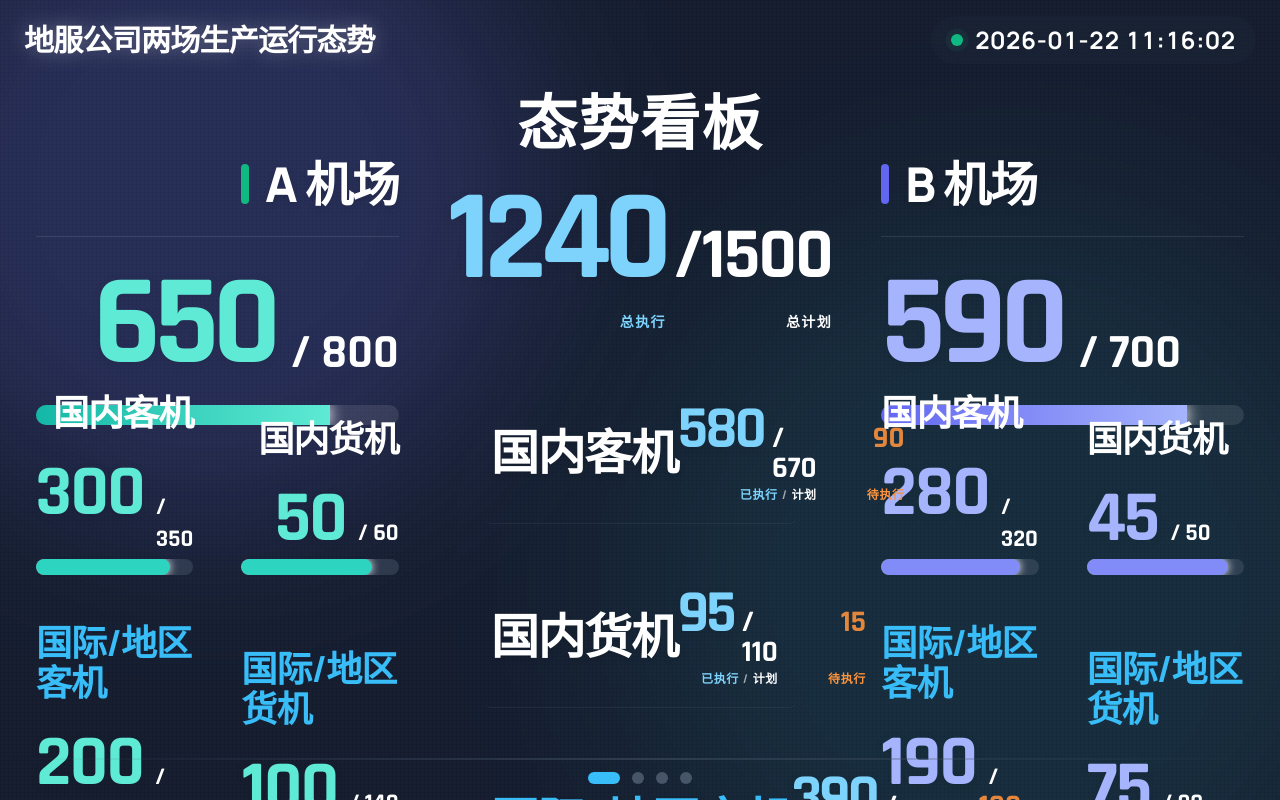
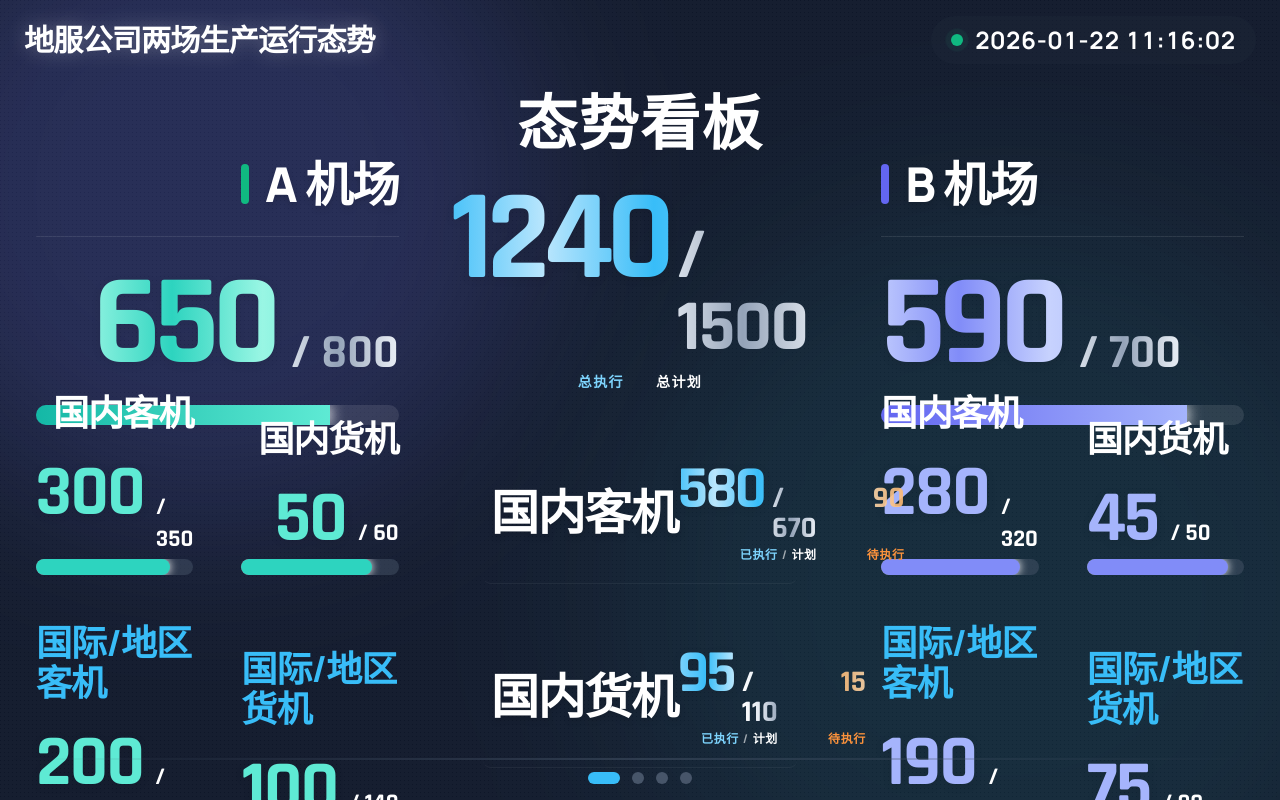
Before and after one commit to fwilyair/dashboard, a React (Vite) app: page / in a window 1280 px wide. Built offline with nearby package versions, Linux system fonts and the light colour scheme.

Commit message:
Implement liquid flow animation for stats numbers

```diff
--- a/components/AirportPanel.tsx
+++ b/components/AirportPanel.tsx
@@ -23,8 +23,44 @@ export const AirportPanel: React.FC<AirportPanelProps> = ({ data, children }) =>
       : (isTeal ? 'text-teal-600' : 'text-indigo-600'),
   };
 
+  const liquidStyle: React.CSSProperties = {
+    backgroundImage: isTeal
+      ? (isDark
+        ? 'linear-gradient(90deg, #5eead4 0%, #99f6e4 25%, #2dd4bf 50%, #99f6e4 75%, #5eead4 100%)'
+        : 'linear-gradient(90deg, #0d9488 0%, #14b8a6 25%, #0f766e 50%, #14b8a6 75%, #0d9488 100%)')
+      : (isDark
+        ? 'linear-gradient(90deg, #a5b4fc 0%, #c7d2fe 25%, #818cf8 50%, #c7d2fe 75%, #a5b4fc 100%)'
+        : 'linear-gradient(90deg, #4f46e5 0%, #6366f1 25%, #4338ca 50%, #6366f1 75%, #4f46e5 100%)'),
+    backgroundSize: '200% auto',
+    WebkitBackgroundClip: 'text',
+    backgroundClip: 'text',
+    WebkitTextFillColor: 'transparent',
+    color: 'transparent',
+    animation: 'liquidFn 4s ease-in-out infinite'
+  };
+
+  const liquidStyleWhite: React.CSSProperties = {
+    backgroundImage: isDark
+      ? 'linear-gradient(90deg, #ffffff 0%, #e2e8f0 25%, #94a3b8 50%, #e2e8f0 75%, #ffffff 100%)'
+      : 'linear-gradient(90deg, #94a3b8 0%, #cbd5e1 25%, #e2e8f0 50%, #cbd5e1 75%, #94a3b8 100%)',
+    backgroundSize: '200% auto',
+    WebkitBackgroundClip: 'text',
+    backgroundClip: 'text',
+    WebkitTextFillColor: 'transparent',
+    color: 'transparent',
+    animation: 'liquidFn 4s ease-in-out infinite'
+  };
+
   return (
     <section className="col-span-12 lg:col-span-4 flex flex-col h-full min-h-0 px-6 pb-4 pt-16 justify-between relative">
+      <style>
+        {`
+          @keyframes liquidFn {
+            0% { background-position: 0% 50%; }
+            100% { background-position: 200% 50%; }
+          }
+        `}
+      </style>
       <div className="flex flex-col gap-6 flex-shrink-0">
         <div className={`flex items-center gap-4 border-b pb-4 ${isAirportA ? 'justify-end' : 'justify-start'} ${isDark ? 'border-white/10' : 'border-slate-200/60'}`}>
           <div className={`order-first w-2 h-10 rounded-full ${isTeal ? 'bg-emerald-500' : 'bg-indigo-500'}`}></div>
@@ -35,12 +71,12 @@ export const AirportPanel: React.FC<AirportPanelProps> = ({ data, children }) =>
 
         <div className="flex flex-col gap-2 py-0">
           <div className={`flex items-end gap-4 ${isAirportA ? 'justify-end' : 'justify-start'}`}>
-            <span className={`text-8xl lg:text-9xl font-black tech-font ${themeClasses.executedText} leading-none tracking-tighter drop-shadow-pop`}>
+            <span className="text-8xl lg:text-9xl font-black tech-font leading-none tracking-tighter drop-shadow-pop" style={liquidStyle}>
               {data.totalFlights.executed}
             </span>
 
             <div className={`flex flex-col pb-3 items-end`}>
-              <span className={`text-4xl lg:text-5xl font-bold tech-font ${isDark ? 'text-white' : 'text-slate-400'}`}>
+              <span className="text-4xl lg:text-5xl font-bold tech-font" style={liquidStyleWhite}>
                 / {data.totalFlights.planned}
               </span>
             </div>
--- a/components/JointOpsPanel.tsx
+++ b/components/JointOpsPanel.tsx
@@ -9,8 +9,52 @@ interface JointOpsPanelProps {
 export const JointOpsPanel: React.FC<JointOpsPanelProps> = ({ data }) => {
   const { isDark } = useTheme();
 
+  const liquidStyle: React.CSSProperties = {
+    backgroundImage: isDark
+      ? 'linear-gradient(90deg, #7dd3fc 0%, #38bdf8 25%, #bae6fd 50%, #38bdf8 75%, #7dd3fc 100%)'
+      : 'linear-gradient(90deg, #0284c7 0%, #0ea5e9 25%, #7dd3fc 50%, #0ea5e9 75%, #0284c7 100%)',
+    backgroundSize: '200% auto',
+    WebkitBackgroundClip: 'text',
+    backgroundClip: 'text',
+    WebkitTextFillColor: 'transparent',
+    color: 'transparent',
+    animation: 'liquidFn 4s ease-in-out infinite'
+  };
+
+  const liquidStyleWhite: React.CSSProperties = {
+    backgroundImage: isDark
+      ? 'linear-gradient(90deg, #ffffff 0%, #e2e8f0 25%, #94a3b8 50%, #e2e8f0 75%, #ffffff 100%)'
+      : 'linear-gradient(90deg, #94a3b8 0%, #cbd5e1 25%, #e2e8f0 50%, #cbd5e1 75%, #94a3b8 100%)',
+    backgroundSize: '200% auto',
+    WebkitBackgroundClip: 'text',
+    backgroundClip: 'text',
+    WebkitTextFillColor: 'transparent',
+    color: 'transparent',
+    animation: 'liquidFn 4s ease-in-out infinite'
+  };
+
+  const liquidStyleOrange: React.CSSProperties = {
+    backgroundImage: isDark
+      ? 'linear-gradient(90deg, #fb923c 0%, #fdba74 25%, #fed7aa 50%, #fdba74 75%, #fb923c 100%)'
+      : 'linear-gradient(90deg, #ea580c 0%, #fb923c 25%, #fdba74 50%, #fb923c 75%, #ea580c 100%)',
+    backgroundSize: '200% auto',
+    WebkitBackgroundClip: 'text',
+    backgroundClip: 'text',
+    WebkitTextFillColor: 'transparent',
+    color: 'transparent',
+    animation: 'liquidFn 4s ease-in-out infinite'
+  };
+
   return (
     <section className="col-span-12 lg:col-span-4 h-full flex flex-col min-h-0 px-4 pt-2 justify-start gap-6 pb-24 relative z-20">
+      <style>
+        {`
+          @keyframes liquidFn {
+            0% { background-position: 0% 50%; }
+            100% { background-position: 200% 50%; }
+          }
+        `}
+      </style>
 
       {/* Top Stats Area */}
       <div className="flex flex-col items-center gap-4 mb-6">
@@ -19,20 +63,21 @@ export const JointOpsPanel: React.FC<JointOpsPanelProps> = ({ data }) => {
         </div>
 
         {/* Numbers and labels container - Grid layout */}
-        <div className="grid grid-cols-[auto_auto] gap-x-2 gap-y-2 justify-center items-baseline">
-          {/* Row 1: Numbers */}
-          <span className={`text-8xl lg:text-9xl font-black tech-font tracking-tighter drop-shadow-pop leading-none text-right ${isDark ? 'text-sky-300' : 'text-sky-600'}`}>
-            {data.totalExecuted}
-          </span>
-          <div className="flex items-baseline">
-            <span className={`text-6xl lg:text-7xl font-bold tech-font tracking-tight leading-none ${isDark ? 'text-white' : 'text-slate-400'}`}>/</span>
-            <span className={`text-6xl lg:text-7xl font-bold tech-font tracking-tight leading-none ${isDark ? 'text-white' : 'text-slate-400'}`}>
-              {data.totalPlanned}
+        {/* Numbers and labels container - Flex layout for shared gradient */}
+        <div className="flex flex-col items-center gap-2">
+          <div className="flex items-baseline gap-2">
+            <span className="text-8xl lg:text-9xl font-black tech-font tracking-tighter drop-shadow-pop leading-none text-right" style={liquidStyle}>
+              {data.totalExecuted}
+            </span>
+            <span className="text-6xl lg:text-7xl font-bold tech-font tracking-tight leading-none" style={liquidStyleWhite}>
+              / {data.totalPlanned}
             </span>
           </div>
-          {/* Row 2: Labels - aligned right under their numbers */}
-          <span className={`text-sm font-bold uppercase tracking-widest text-right ${isDark ? 'text-[#7DD3FC]' : 'text-sky-700/70'}`}>总执行</span>
-          <span className={`text-sm font-bold uppercase tracking-widest text-right ${isDark ? 'text-white' : 'text-slate-400'}`}>总计划</span>
+
+          <div className="flex justify-center gap-8 w-full">
+            <span className={`text-sm font-bold uppercase tracking-widest ${isDark ? 'text-[#7DD3FC]' : 'text-sky-700/70'}`}>总执行</span>
+            <span className={`text-sm font-bold uppercase tracking-widest ${isDark ? 'text-white' : 'text-slate-400'}`}>总计划</span>
+          </div>
         </div>
       </div>
 
@@ -62,16 +107,25 @@ export const JointOpsPanel: React.FC<JointOpsPanelProps> = ({ data }) => {
               <div className="grid grid-cols-[auto_min-content] gap-x-8 gap-y-1 justify-end justify-items-end flex-1 items-baseline">
                 {/* Executed / Planned Numbers */}
                 <div className="flex items-baseline gap-2">
-                  <span className={`text-6xl font-black tech-font tracking-tighter drop-shadow-pop leading-none ${isDark ? 'text-sky-300' : 'text-sky-600'}`}>
+                  <span className="text-6xl font-black tech-font tracking-tighter drop-shadow-pop leading-none" style={{
+                    ...liquidStyle,
+                    animationDelay: `${-(index * 2.3) % 4}s` // Randomized/Staggered start
+                  }}>
                     {gap.act}
                   </span>
-                  <span className={`text-3xl font-bold tech-font leading-none ${isDark ? 'text-white' : 'text-slate-400'}`}>
+                  <span className="text-3xl font-bold tech-font leading-none" style={{
+                    ...liquidStyleWhite,
+                    animationDelay: `${-(index * 2.3) % 4}s`
+                  }}>
                     / {gap.plan}
                   </span>
                 </div>
 
                 {/* Not Executed Number */}
-                <span className={`text-[30px] font-bold tech-font leading-none opacity-90 min-w-[3.5rem] text-right ${isDark ? 'text-[#FB923C]' : 'text-orange-600'}`}>
+                <span className="text-[30px] font-bold tech-font leading-none opacity-90 min-w-[3.5rem] text-right" style={{
+                  ...liquidStyleOrange,
+                  animationDelay: `${-(index * 2.3) % 4}s`
+                }}>
                   {Math.max(0, gap.plan - gap.act)}
                 </span>
 
```
